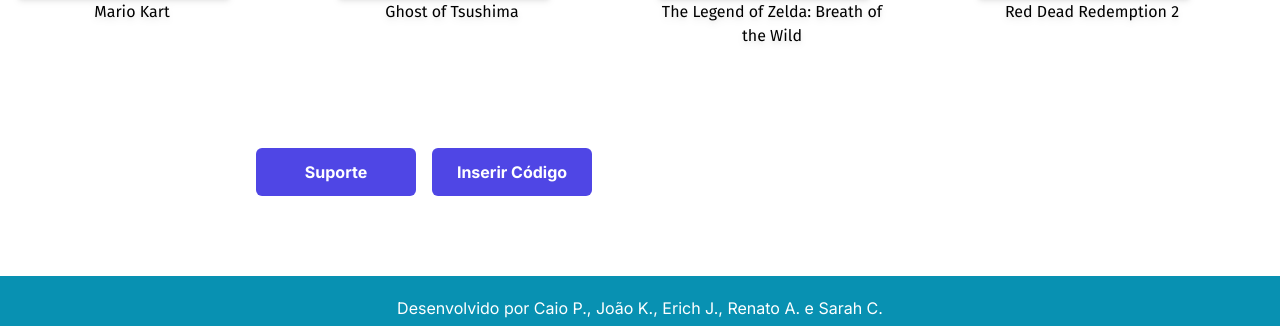
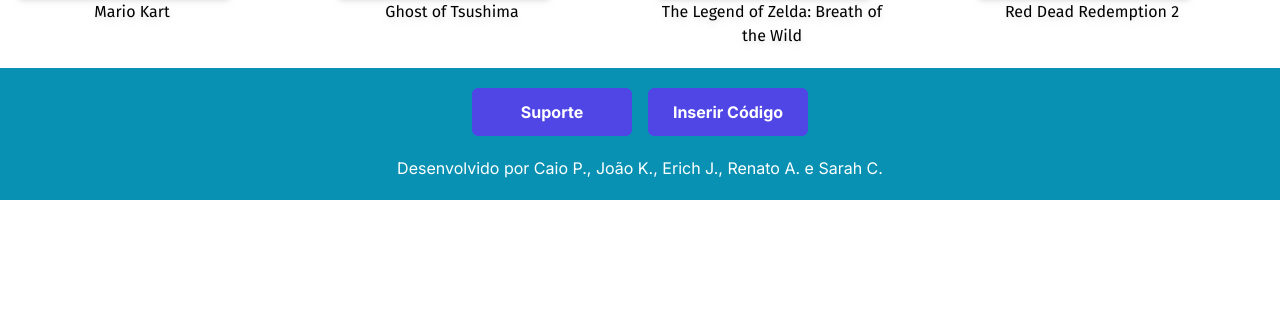
Before and after one commit to sarahscampos/gamelog, a React (Create React App) app: page / in a window 1280 px wide. Shown: the part 1574-1900 px from the top of the page. After the commit the page ends 1774 px from the top, so only its background shows below. Built offline with nearby package versions, Linux system fonts and the light colour scheme; data requests are answered from the project's data file.

Commit message:
style: botoes da home no footer

```diff
--- a/src/components/Footer.js
+++ b/src/components/Footer.js
@@ -1,9 +1,24 @@
-import React from 'react'
+import React from 'react';
+import { Link } from "react-router-dom";
 
 export const Footer = () => {
   return (
     <>
     <footer className="bg-cyan-600 px-10 py-5 font-inter">
+      <section className="flex font-fira text-white justify-center mb-5">
+        <Link
+          to="/suporte"
+          className="flex items-center justify-center bg-indigo-600 p-3 rounded-md font-inter font-bold hover:bg-indigo-700 transition-all duration-300 text-white w-40"
+        >
+          Suporte
+        </Link>
+        <Link
+          to="/codigo"
+          className="flex items-center justify-center bg-indigo-600 p-3 rounded-md font-inter font-bold hover:bg-indigo-700 transition-all duration-300 text-white w-40 ml-4"
+        >
+          Inserir Código
+        </Link>
+      </section>
         <p className="text-white text-center">Desenvolvido por Caio P., João K., Erich J., Renato A. e Sarah C.</p>
     </footer>
     </>
--- a/src/pages/Home.js
+++ b/src/pages/Home.js
@@ -54,23 +54,6 @@
 
     </section>
 
-    <section className="flex w-full mx-auto my-0 px-0 md:px-64 py-20 font-fira text-white">
-  <Link
-    to="/Suporte"
-    className="flex items-center justify-center bg-indigo-600 p-3 rounded-md font-inter font-bold hover:bg-indigo-700 transition-all duration-300 text-white w-40"
-  >
-    Suporte
-  </Link>
-  <Link
-    to="/Codigo"
-    className="flex items-center justify-center bg-indigo-600 p-3 rounded-md font-inter font-bold hover:bg-indigo-700 transition-all duration-300 text-white w-40 ml-4"
-  >
-    Inserir Código
-  </Link>
-</section>
-
-
-
     </>
   );
 }
```
